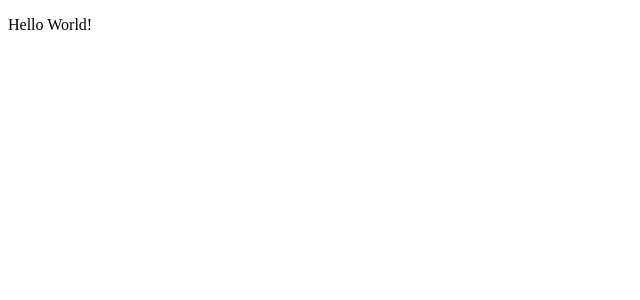
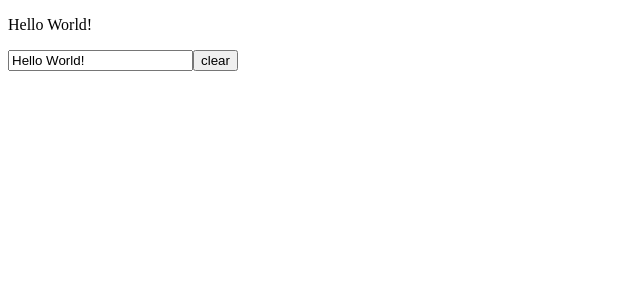
Before and after one commit to deguchi37458/vue-markdown, a Vue app: page / in a window 1280 px wide. Shown: the top 300 px of the page, without its empty margins (0-640 px from the left). Built offline with nearby package versions, Linux system fonts and the light colour scheme.

Commit message:
binding data

```diff
--- a/src/App.vue
+++ b/src/App.vue
@@ -1,8 +1,13 @@
 <template>
   <div>
-    <p>
+    <p v-if="msg.length > 0">
       {{msg}}
     </p>
+    <p v-else>
+      何か入力してくれ
+    </p>
+    <input type="text" v-model="msg">
+    <button @click="clear()">clear</button>
   </div>
 </template>
 
@@ -12,6 +17,11 @@ export default {
     return {
       msg: 'Hello World!'
     }
+  },
+  methods: {
+    clear () {
+      this.msg = ''
+    }
   }
 }
 </script>
```
